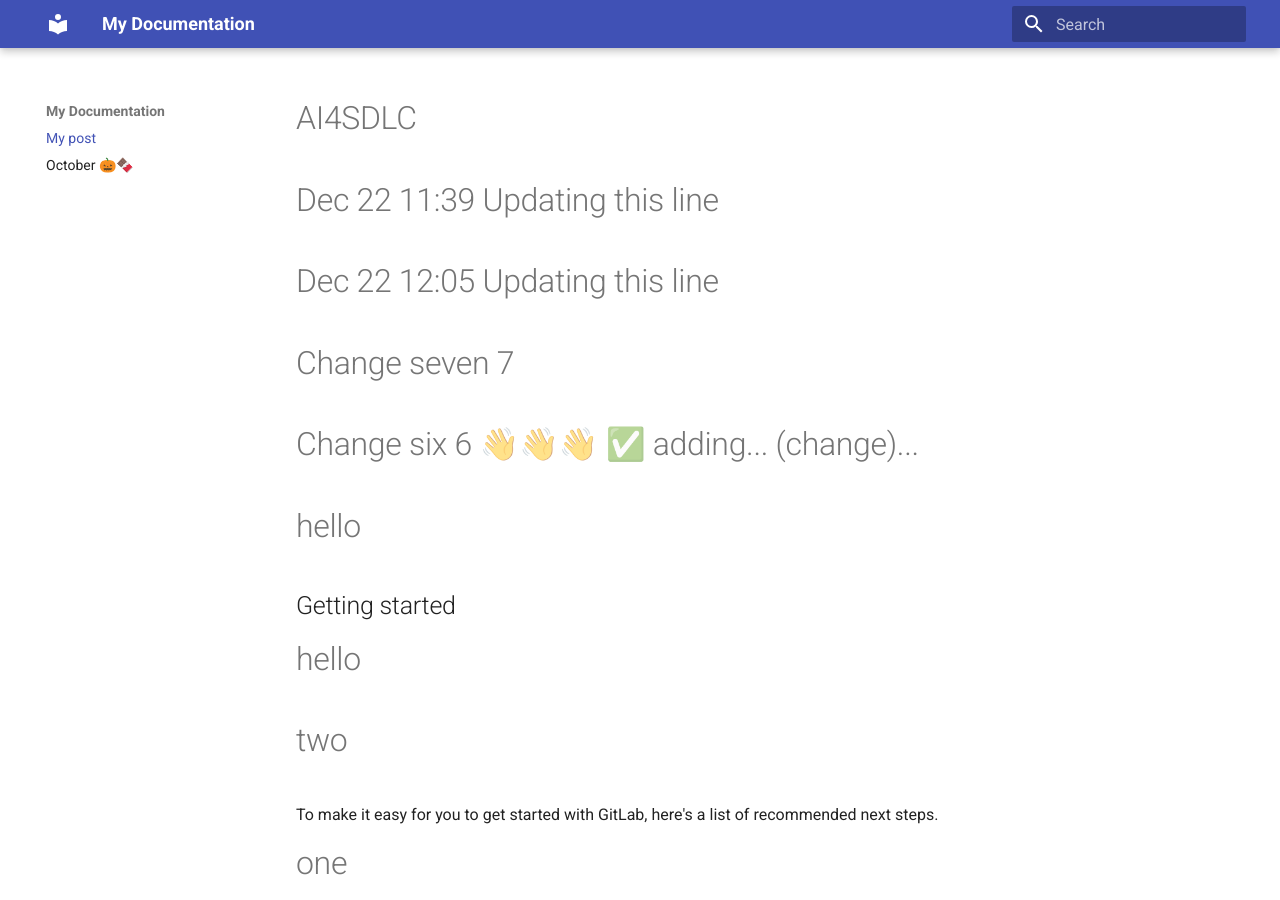
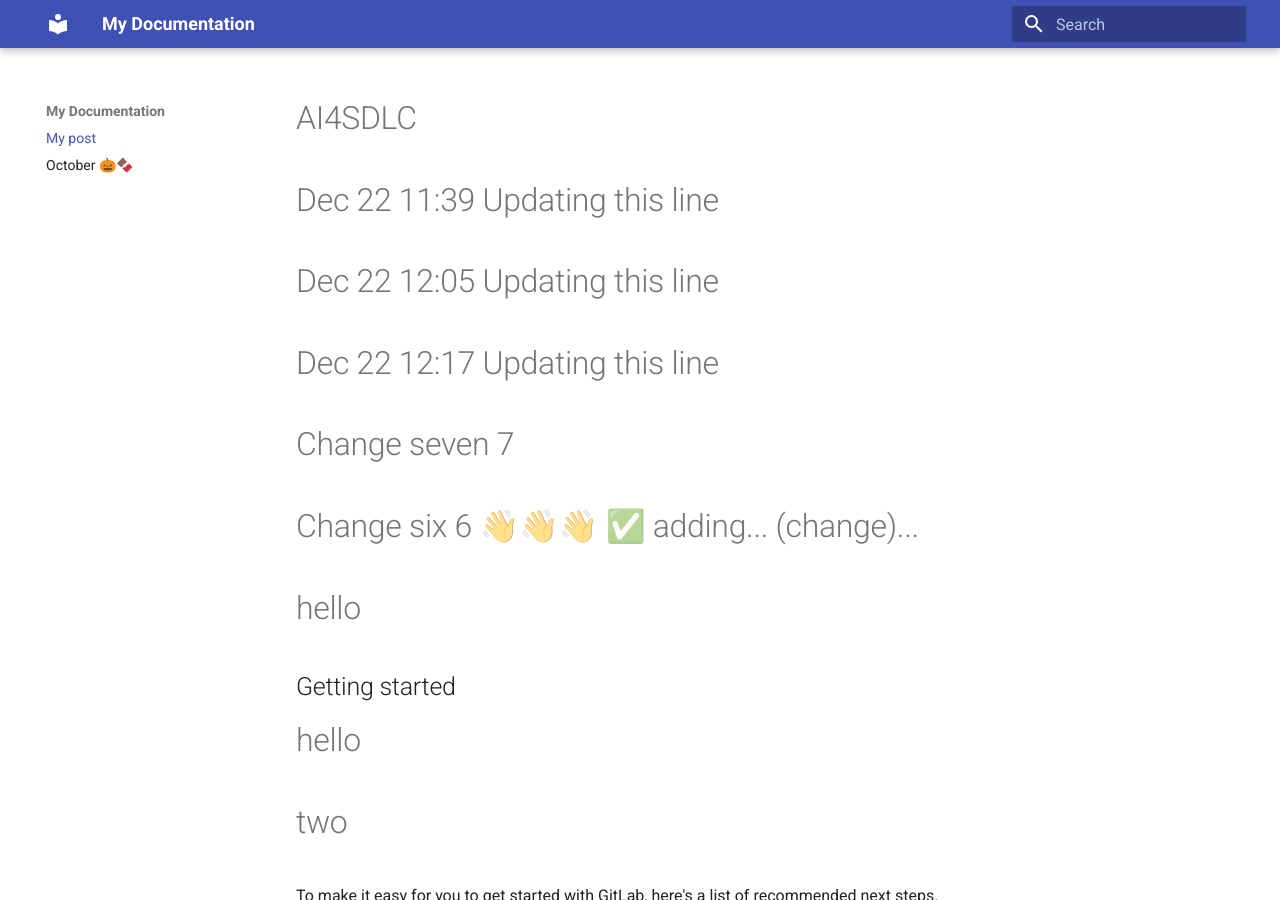
Before and after one commit to Code-dot-mil/two-steps-eval, an MkDocs documentation site: the page built from docs/index.md, in a window 1280 px wide and 900 px high. Built offline with MkDocs 1.6.1 and Material for MkDocs 9.7.7, drawn with Linux system fonts in a browser that asks for light colours.

Commit message:
Update timestamp to 12:17

```diff
--- a/docs/index.md
+++ b/docs/index.md
@@ -5,6 +5,8 @@ author: That Would Be Me
 # AI4SDLC
 # Dec 22 11:39 Updating this line
 # Dec 22 12:05 Updating this line
+# Dec 22 12:17 Updating this line
+
 
 
 # Change seven 7
```
